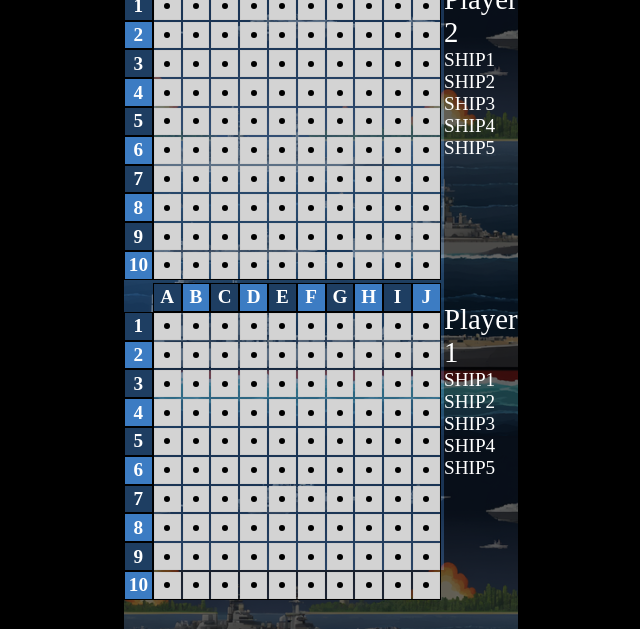
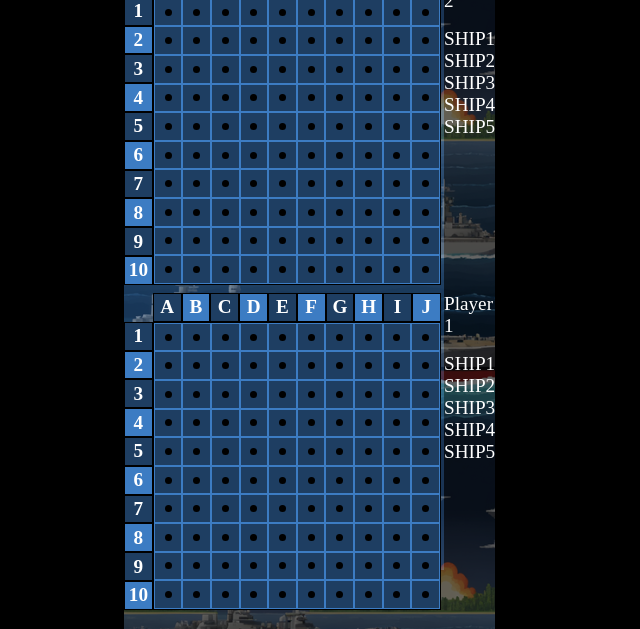
Before and after one commit to biandresen/BattleShip, a website built with Vite: page index.html in a window 1280 px wide. Shown: the part 70-699 px from the top of the page, without its empty margins (356-996 px from the left). Built offline with nearby package versions, Linux system fonts and the light colour scheme.

Commit message:
style: add css attributes

```diff
--- a/src/style.css
+++ b/src/style.css
@@ -137,7 +137,7 @@ body {
   grid-column: 2 / 3;
   display: grid;
   grid-template-rows: 0.2fr 0.8fr;
-  justify-content: center;
+  justify-content: start;
 }
 .upper-player-name {
   grid-row: 1 / 2;
@@ -154,7 +154,7 @@ body {
   grid-column: 2 / 3;
   display: grid;
   grid-template-rows: 0.2fr 0.8fr;
-  justify-content: center;
+  justify-content: start;
 }
 .lower-player-name {
   grid-row: 1 / 2;
@@ -170,8 +170,8 @@ body {
   font-size: var(--medium-font-size);
 }
 .player-name {
-  margin-top: 20px;
-  font-size: var(--big-font-size);
+  margin-top: 5px;
+  font-size: var(--medium-font-size);
 }
 
 .upper-board-area {
@@ -183,6 +183,7 @@ body {
   width: 320px;
   height: 320px;
   justify-self: center;
+  margin-top: 5px;
 }
 .upper-board-letter-row {
   grid-row: 1 / 2;
@@ -201,6 +202,7 @@ body {
   width: 320px;
   height: 320px;
   justify-self: center;
+  margin-top: 5px;
 }
 .lower-board-letter-row {
   grid-row: 1 / 2;
@@ -239,7 +241,7 @@ body {
   display: grid;
   grid-template-columns: repeat(10, 1fr); /* 10 equal columns */
   grid-template-rows: repeat(10, 1fr); /* 10 equal rows */
-  gap: 2px; /* Optional: Space between cells */
+  /* gap: 1px; */
   border: 1px solid black;
 }
 .matrix-item {
@@ -247,12 +249,12 @@ body {
   flex: 1 1 1;
   justify-content: center;
   align-items: center;
-  background-color: lightgray;
-  border: 1px solid #ccc;
+  background: var(--primary-color);
+  border: 1px solid var(--primary-color-highlight);
 }
 .dot {
-  width: 6px;
-  height: 6px;
+  width: 7px;
+  height: 7px;
   background-color: black;
   border-radius: 50%; /* Makes the dot circular */
 }
```
